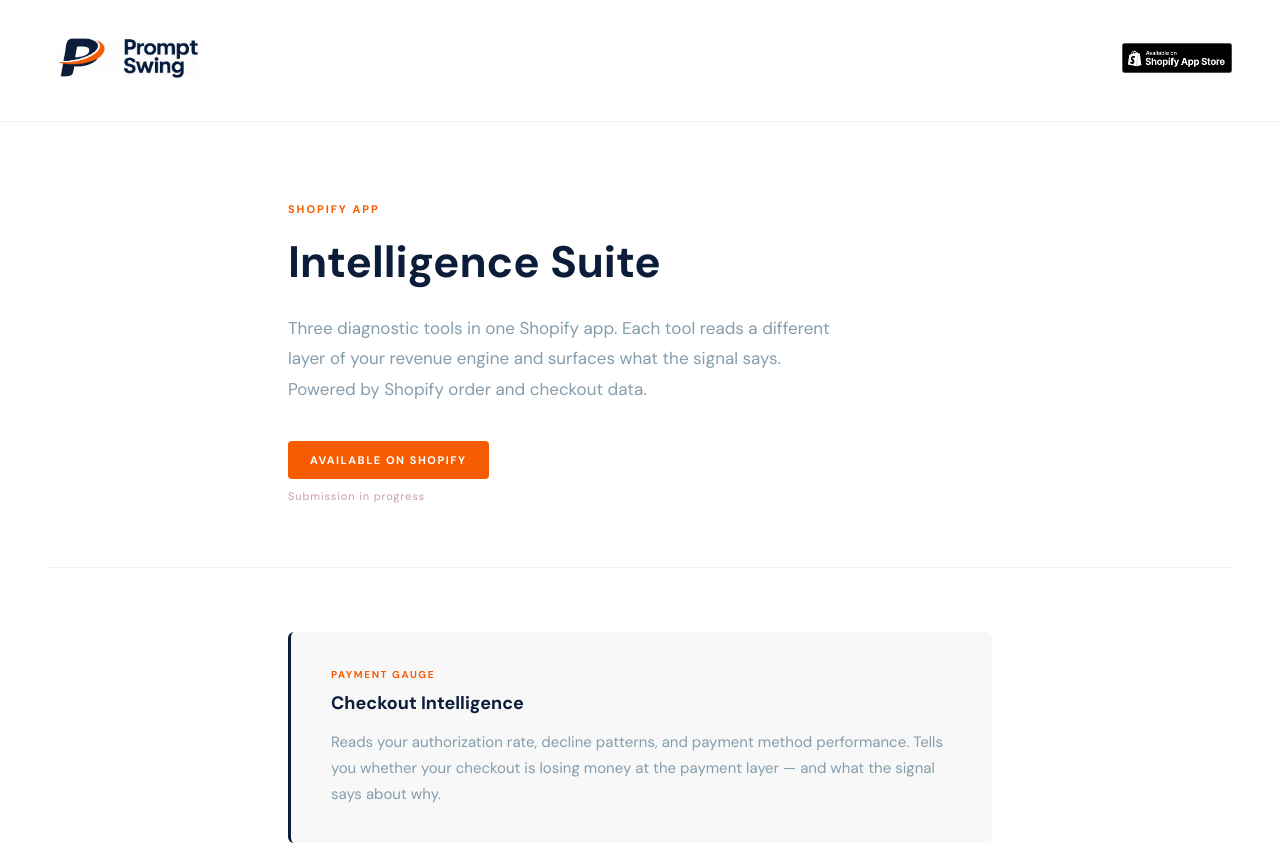
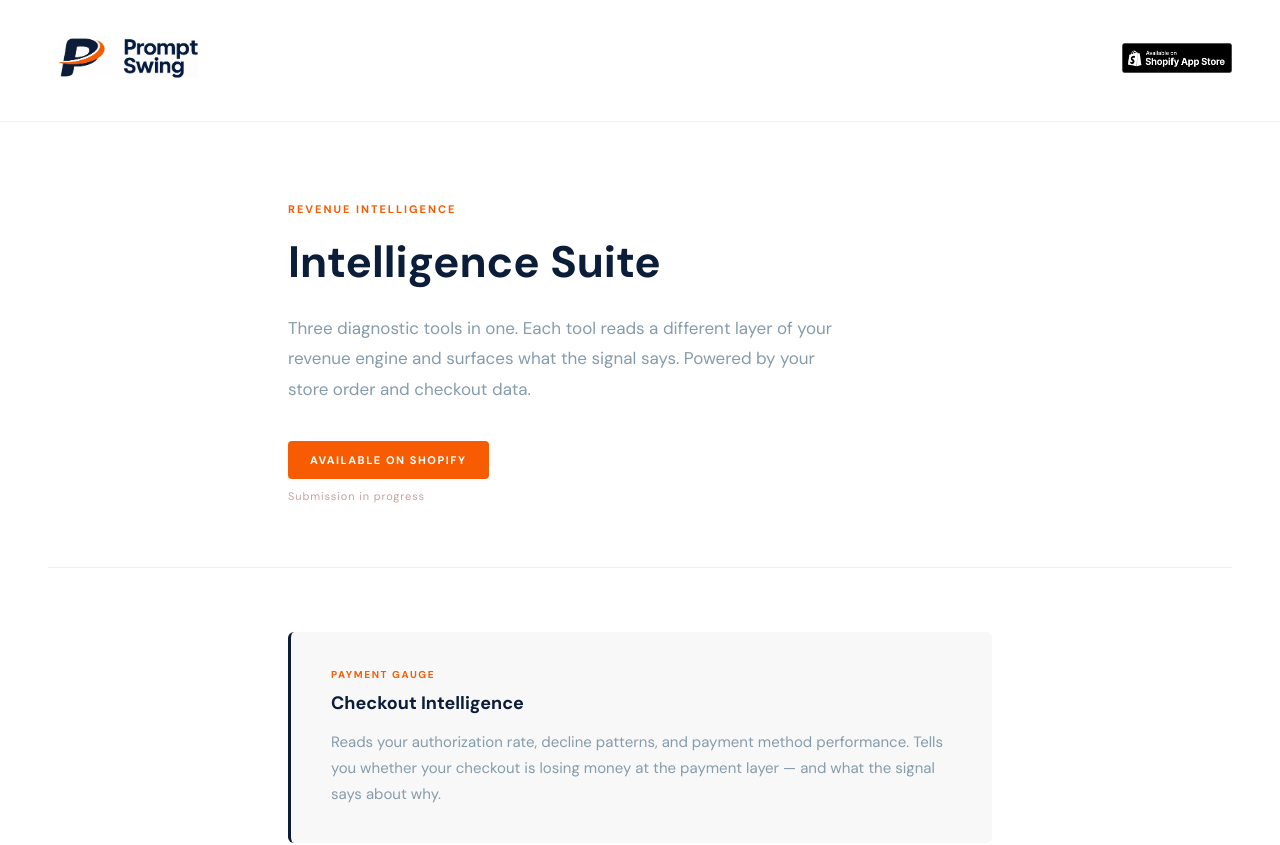
Before and after one commit to PromptSwing/promptswing-app, a Next.js app: page /intelligence in a window 1280 px wide. Shown: the top 845 px of the page. Built offline with nearby package versions, Linux system fonts and the light colour scheme.

Commit message:
fix: intelligence page remove Shopify references from copy

```diff
--- a/src/app/intelligence/page.tsx
+++ b/src/app/intelligence/page.tsx
@@ -17,10 +17,10 @@ export default function Intelligence() {
         </a>
       </header>
       <section style={{ padding: '80px 48px 64px', maxWidth: '800px', margin: '0 auto' }}>
-        <p style={{ fontSize: '11px', letterSpacing: '0.18em', textTransform: 'uppercase', color: '#F75C03', fontWeight: 700, marginBottom: '20px' }}>Shopify App</p>
+        <p style={{ fontSize: '11px', letterSpacing: '0.18em', textTransform: 'uppercase', color: '#F75C03', fontWeight: 700, marginBottom: '20px' }}>Revenue Intelligence</p>
         <h1 style={{ fontSize: 'clamp(28px, 4vw, 44px)', fontWeight: 700, color: '#0B1D39', lineHeight: 1.2, marginBottom: '24px' }}>Intelligence Suite</h1>
         <p style={{ fontSize: '17px', color: '#859CAC', lineHeight: 1.8, maxWidth: '560px', marginBottom: '36px' }}>
-          Three diagnostic tools in one Shopify app. Each tool reads a different layer of your revenue engine and surfaces what the signal says. Powered by Shopify order and checkout data.
+          Three diagnostic tools in one. Each tool reads a different layer of your revenue engine and surfaces what the signal says. Powered by your store order and checkout data.
         </p>
         <a href="https://apps.shopify.com/partners/promptswing" target="_blank" rel="noopener noreferrer" style={{ display: 'inline-block', fontSize: '11px', letterSpacing: '0.14em', textTransform: 'uppercase', fontWeight: 700, color: '#FFFFFF', background: '#F75C03', padding: '12px 22px', borderRadius: '4px' }}>
           Available on Shopify
```
